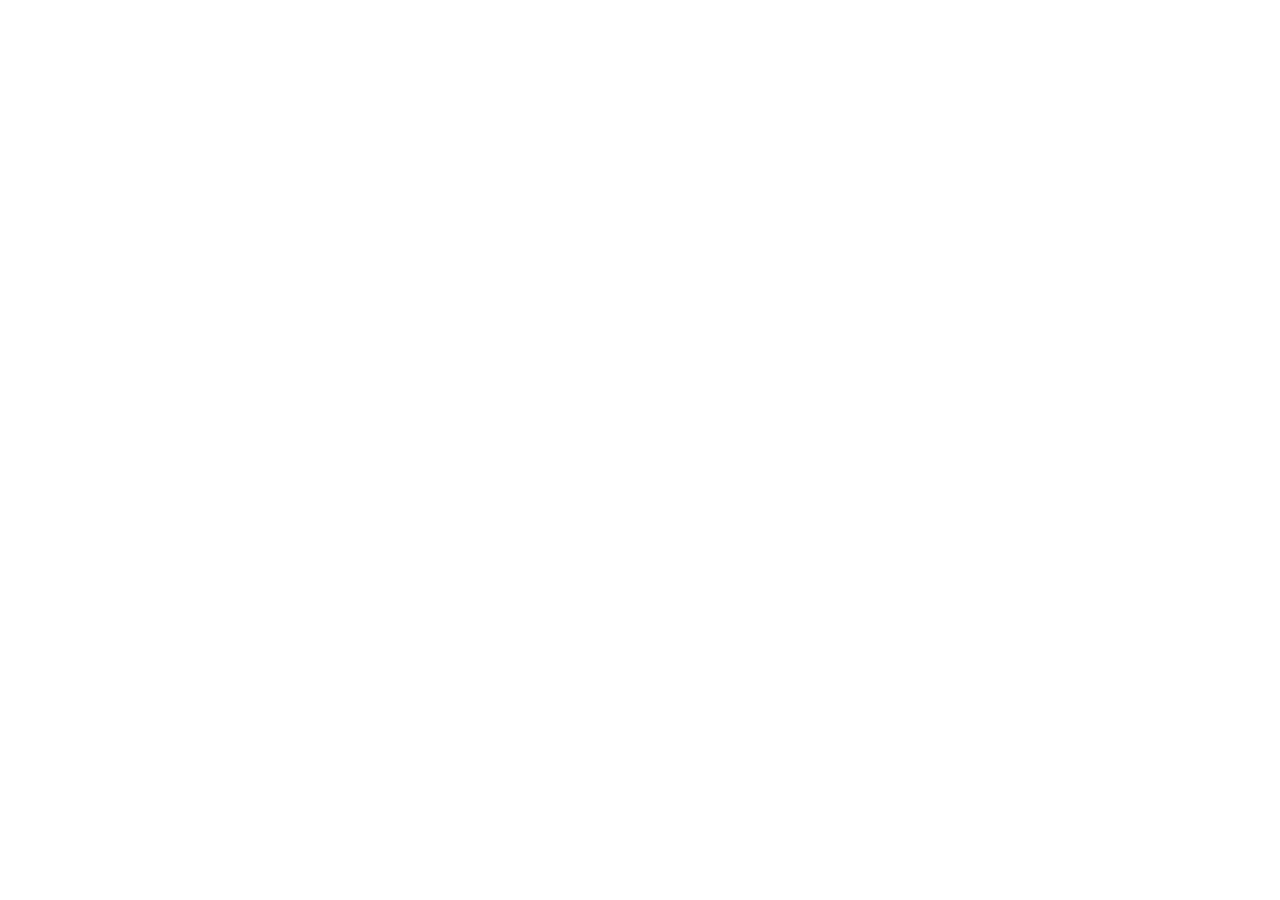
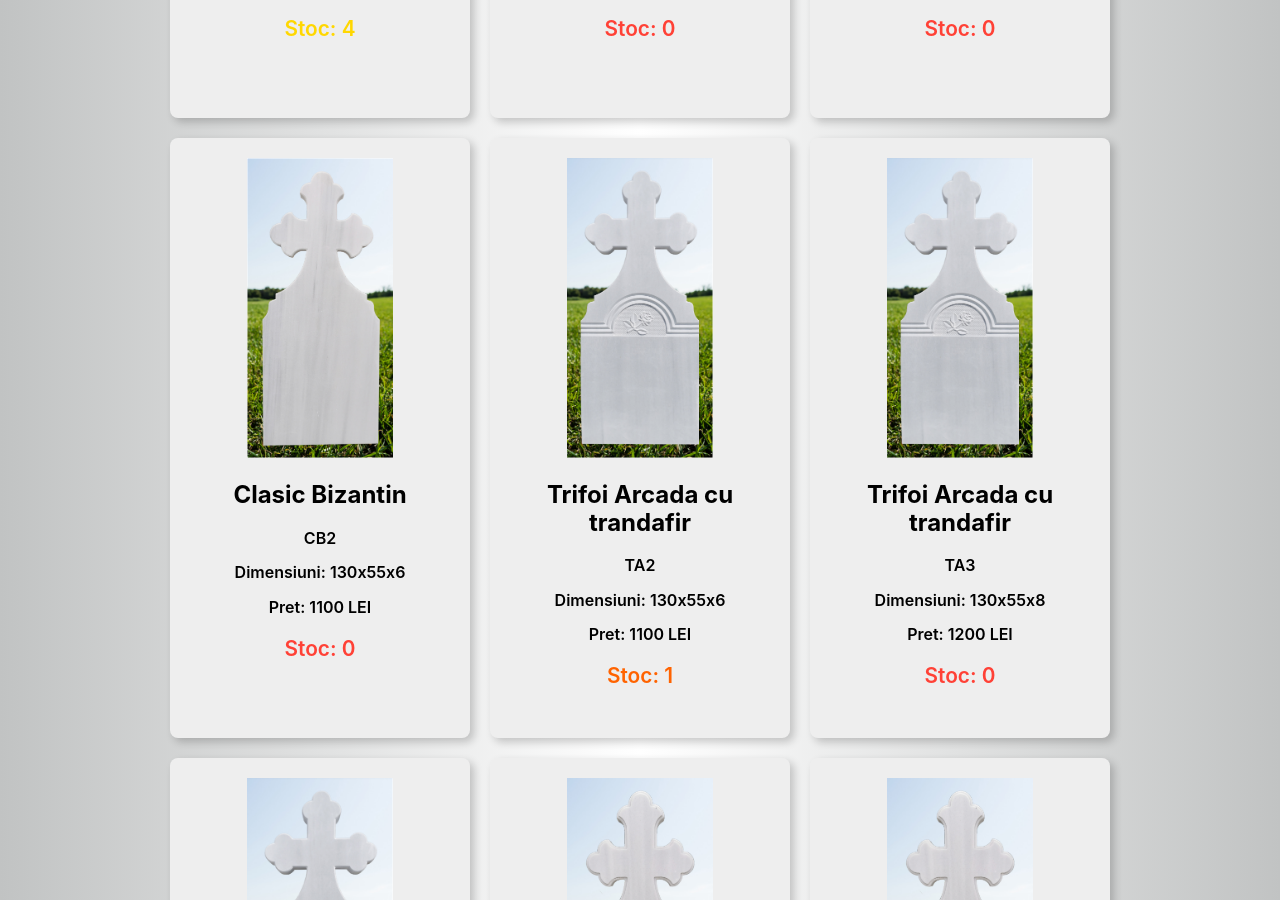
Before and after one commit to jigsaw2510/gest-test, a React (Create React App) app: page / in a window 1280 px wide. Shown: the part 1900-2800 px from the top of the page. Before the commit the page ends 1235 px from the top, so only its background shows below. Built offline with nearby package versions, Linux system fonts and the light colour scheme.

Commit message:
added more products

```diff
--- a/src/Card.css
+++ b/src/Card.css
@@ -5,9 +5,10 @@ img {
   margin: 10px;
   padding: 20px;
   font-weight: 600;
-  line-height: 10px;
   cursor: pointer;
   box-sizing: border-box;
+  width: 300px;
+  height: 600px;
 }
 .green {
   color: green;
@@ -26,7 +27,13 @@ img {
 }
 
 @media screen and (max-width: 600px) {
+  img {
+    max-height: 200px;
+  }
   .card-container {
     padding: 20px 50px;
+    width: 250px;
+    height: 400px;
+    font-size: 0.7em;
   }
 }
--- a/src/monumente.js
+++ b/src/monumente.js
@@ -98,5 +98,65 @@ export const monumente = [
     partnersPrice: '600 LEI',
     image: "cb.png",
     stock: 0
+  },
+  {
+    id: 11,
+    name: 'Trifoi Arcada cu trandafir',
+    code: 'TA2',
+    dimensions: '130x55x6',
+    retailPrice: '1100 LEI',
+    partnersPrice: '600 LEI',
+    image: "ta.png",
+    stock: 1
+  },
+  {
+    id: 12,
+    name: 'Trifoi Arcada cu trandafir',
+    code: 'TA3',
+    dimensions: '130x55x8',
+    retailPrice: '1200 LEI',
+    partnersPrice: '700 LEI',
+    image: "ta.png",
+    stock: 0
+  },
+  {
+    id: 13,
+    name: 'Trifoi Arcada cu trandafir',
+    code: 'TA4',
+    dimensions: '140x60x8',
+    retailPrice: '1300 LEI',
+    partnersPrice: '800 LEI',
+    image: "ta.png",
+    stock: 3
+  },
+  {
+    id: 14,
+    name: 'Oval Bizantin',
+    code: 'O2',
+    dimensions: '130x55x6',
+    retailPrice: '1100 LEI',
+    partnersPrice: '600 LEI',
+    image: "o.png",
+    stock: 10
+  },
+  {
+    id: 15,
+    name: 'Oval Bizantin',
+    code: 'O3',
+    dimensions: '130x55x8',
+    retailPrice: '1200 LEI',
+    partnersPrice: '700 LEI',
+    image: "o.png",
+    stock: 4
+  },
+  {
+    id: 16,
+    name: 'Oval Bizantin',
+    code: 'O4',
+    dimensions: '140x60x8',
+    retailPrice: '1300 LEI',
+    partnersPrice: '800 LEI',
+    image: "o.png",
+    stock: 2
   }
 ];
```
Also changed, not shown: public/o.png (added), public/ta.png (added).
